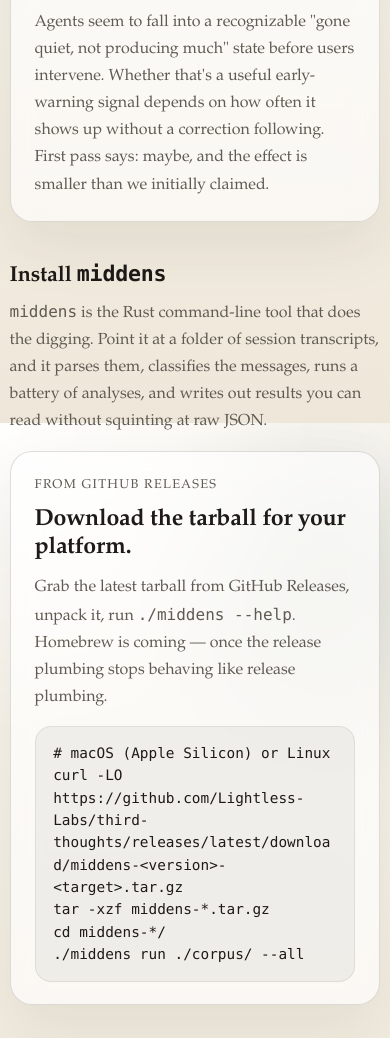
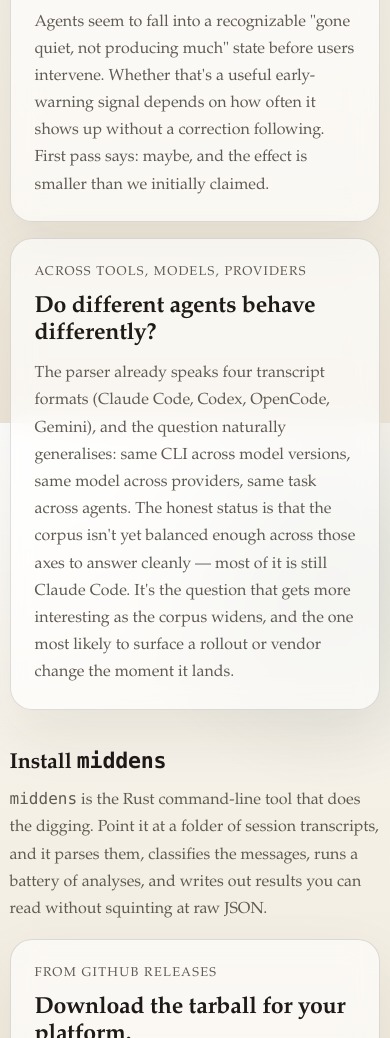
Before and after one commit to Lightless-Labs/third-thoughts, a plain HTML site: page index.html in a window 390 px wide. Shown: the part 2953-3991 px from the top of the page. Drawn offline with Linux system fonts and the light colour scheme.

Commit message:
copy: restore cross-tool/model/provider question on index
Previous pass dropped this one on the grounds that the old framing
("catch regressions across rollouts") sounded like a monitoring
product. The underlying research question -- do different agents
actually behave differently, across tools, model versions, and
providers -- is a legitimate one we can plausibly ask.

Add it back as a fourth card, scoped honestly: the corpus isn't yet
balanced enough across those axes for a clean answer. Switch the
Questions grid from 3 to 2 columns so four cards lay out as 2x2 on
desktop (and stack on < 900px via the existing responsive rule).

```diff
--- a/index.html
+++ b/index.html
@@ -66,7 +66,7 @@
             </p>
           </div>
         </div>
-        <div class="grid-3">
+        <div class="grid-2">
           <article class="card panel">
             <span class="card-eyebrow">On internal reasoning</span>
             <h2>Does the model's thinking show up in what users see?</h2>
@@ -86,6 +86,13 @@
             <h2>Can you tell a session is going sideways before the user steps in?</h2>
             <p>
               Agents seem to fall into a recognizable "gone quiet, not producing much" state before users intervene. Whether that's a useful early-warning signal depends on how often it shows up without a correction following. <a href="./findings.html">First pass says: maybe, and the effect is smaller than we initially claimed.</a>
+            </p>
+          </article>
+          <article class="card panel">
+            <span class="card-eyebrow">Across tools, models, providers</span>
+            <h2>Do different agents behave differently?</h2>
+            <p>
+              The parser already speaks four transcript formats (Claude Code, Codex, OpenCode, Gemini), and the question naturally generalises: same CLI across model versions, same model across providers, same task across agents. The honest status is that the corpus isn't yet balanced enough across those axes to answer cleanly &mdash; most of it is still Claude Code. It's the question that gets more interesting as the corpus widens, and the one most likely to surface a rollout or vendor change the moment it lands.
             </p>
           </article>
         </div>
```
